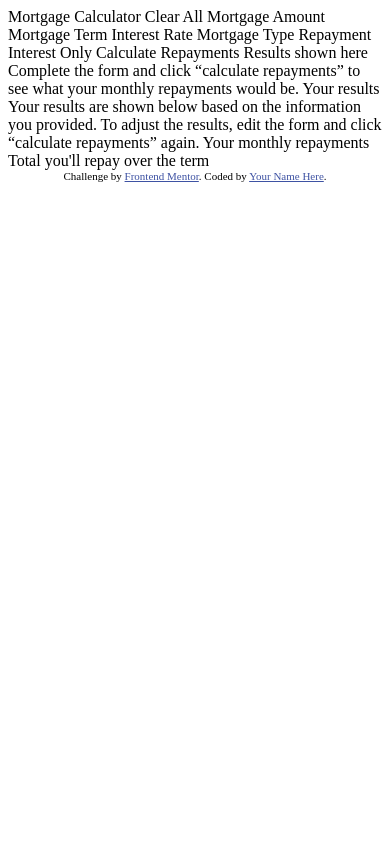
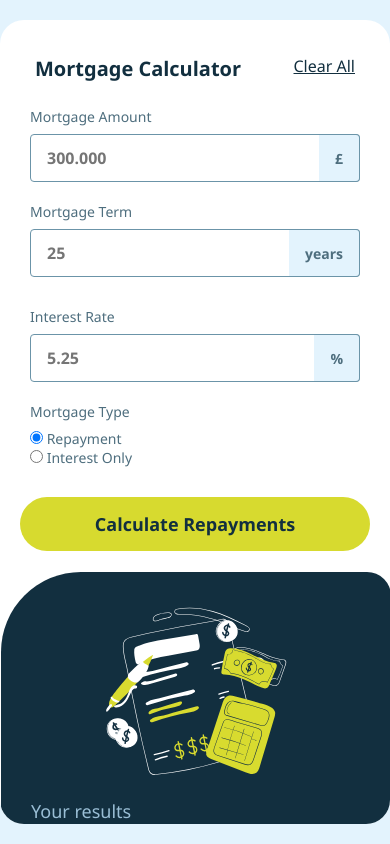
Before and after one commit to ygorhslima/frontend-mentor-exercises, a plain HTML site: page mortgage-repayment-calculator-main/index.html in a window 390 px wide. Drawn offline with Linux system fonts and the light colour scheme.

Commit message:
mais um exercício concluído com sucesso

```diff
--- a/mortgage-repayment-calculator-main/index.html
+++ b/mortgage-repayment-calculator-main/index.html
@@ -1,61 +1,92 @@
 <!DOCTYPE html>
-<html lang="en">
+<html lang="pt-br">
 <head>
   <meta charset="UTF-8">
-  <meta name="viewport" content="width=device-width, initial-scale=1.0"> <!-- displays site properly based on user's device -->
-
-  <link rel="icon" type="image/png" sizes="32x32" href="./assets/images/favicon-32x32.png">
-
-  <title>Frontend Mentor | Mortgage repayment calculator</title>
-
-  <!-- Feel free to remove these styles or customise in your own stylesheet 👍 -->
-  <style>
-    .attribution { font-size: 11px; text-align: center; }
-    .attribution a { color: hsl(228, 45%, 44%); }
-  </style>
+  <meta name="viewport" content="width=device-width, initial-scale=1.0">
+  <title>Calculadora de Hipoteca</title>
+  <link rel="stylesheet" href="style.css">
 </head>
 <body>
 
-  Mortgage Calculator
-  Clear All
+  <div class="container">
+    <!-- Seção do Formulário -->
+    <div class="container-content">
+      <div class="container-title">
+        <h1 class="title">Mortgage Calculator</h1>
+        <a href="#" class="clear-form">Clear All</a>
+      </div>
 
-  Mortgage Amount
+      <div class="container-form">
+        <form>
+          <!-- Campo: Valor da Hipoteca -->
+          <div class="form-group">
+            <label for="txt_mortgage_amount">Mortgage Amount</label>
+            <div class="input-wrapper">
+              <span class="input-adornment">£</span>
+              <input type="number" id="txt_mortgage_amount" placeholder="300.000" required>
+            </div>
+          </div>
 
-  Mortgage Term
+          <!-- Linha para agrupar Prazo e Taxa de Juros -->
+          <div class="form-row">
+            <!-- Campo: Prazo da Hipoteca -->
+            <div class="form-group">
+              <label for="txt_mortgage_term">Mortgage Term</label>
+              <div class="input-wrapper">
+                <input type="number" id="txt_mortgage_term" placeholder="25" required>
+                <span class="input-adornment">years</span>
+              </div>
+            </div>
 
-  Interest Rate
+            <!-- Campo: Taxa de Juros -->
+            <div class="form-group">
+              <label for="txt_interest_rate">Interest Rate</label>
+              <div class="input-wrapper">
+                <input type="number" id="txt_interest_rate" placeholder="5.25" required>
+                <span class="input-adornment">%</span>
+              </div>
+            </div>
+          </div>
 
-  Mortgage Type
-  Repayment
-  Interest Only
+          <!-- Campo: Tipo de Hipoteca (Radio) -->
+          <div class="form-group">
+            <label>Mortgage Type</label>
+            <div class="radio-group">
+              <div class="radio-option">
+                <input type="radio" id="repayment" name="mortgage-type" value="repayment" checked>
+                <label for="repayment">Repayment</label>
+              </div>
+              <div class="radio-option">
+                <input type="radio" id="interest-only" name="mortgage-type" value="interest-only">
+                <label for="interest-only">Interest Only</label>
+              </div>
+            </div>
+          </div>
 
-  Calculate Repayments
+          <!-- Botão de Calcular -->
+          <button class="calculate-btn" id="btn_calculate" type="submit">
+            Calculate Repayments
+          </button>
+        </form>
+      </div>
+    </div>
 
-  <!-- Empty results start -->
+    <!-- Seção de Resultados -->
+    <div class="container-result">
+      <div class="img-result-empty">
+        <img src="assets/images/illustration-empty.svg" alt="illustration-empty" class="img-empty">
+      </div>
 
-  Results shown here
+      <div class="results-content">
+        <h2>Your results</h2>
+        <p>Complete the form and click "calculate repayment" to see what monthly repayment would be</p>
+      </div>
 
-  Complete the form and click “calculate repayments” to see what
-  your monthly repayments would be.
 
-  <!-- Empty results end -->
 
-  <!-- Completed results start -->
 
-  Your results
-
-  Your results are shown below based on the information you provided.
-  To adjust the results, edit the form and click “calculate repayments” again.
-
-  Your monthly repayments
-
-  Total you'll repay over the term
-
-  <!-- Completed results end -->
-
-  <div class="attribution">
-    Challenge by <a href="https://www.frontendmentor.io?ref=challenge">Frontend Mentor</a>.
-    Coded by <a href="#">Your Name Here</a>.
+    </div>
   </div>
+  <script src="script.js"></script>
 </body>
 </html>
--- /dev/null
+++ b/mortgage-repayment-calculator-main/style.css
@@ -0,0 +1,205 @@
+:root{
+    --lime: hsl(61, 70%, 52%);
+    --red: hsl(4, 69%, 50%);
+    --white: hsl(0, 0%, 100%);
+    --slate-100: hsl(202, 86%, 94%);
+    --slate-300: hsl(203, 41%, 72%);
+    --slate-500: hsl(200, 26%, 54%);
+    --slate-700: hsl(200, 24%, 40%);
+    --slate-900: hsl(202, 55%, 16%);
+}
+
+*{
+    font-family: 'Segoe UI', Tahoma, Geneva, Verdana, sans-serif;
+    margin: 0px;
+    padding: 0px;
+    box-sizing: border-box;
+}
+
+body{
+    background-color: var(--slate-100);
+    color: var(--slate-900);
+    width: 100vw;
+    height: 100vh;
+    display: flex;
+    flex-direction: column;
+    align-items: center;
+    justify-content: center;
+}
+
+.container{
+    background-color: white;
+    padding: 0px;
+    margin: 0px;
+    border-radius: 24px;
+    display: flex;
+    flex-direction: row;
+    max-width: 900px;
+    width: 90%;
+    overflow: hidden; /* Garante que os filhos com border-radius se comportem */
+}
+
+.container .container-content{
+    display: flex;
+    flex-direction: column;
+    padding: 20px;
+    width: 50%;
+}
+
+.container-content .container-title{
+    display: flex;
+    justify-content: space-between;
+    margin: 10px;
+    padding: 5px;
+}
+.container-title .title{
+    font-size: 20px;
+}
+.container-title .clear-form{
+    text-decoration: underline;
+    color: var(--slate-900);
+    cursor: pointer;
+}
+
+.container-form form{
+    font-size: 14px;
+    display: flex;
+    flex-direction: column;
+}
+
+form .form-group{
+    display: flex;
+    flex-direction: column;
+    margin: 10px;
+}
+/* Novo container para agrupar campos lado a lado */
+.form-row {
+    display: flex;
+    gap: 20px;
+}
+
+/* Estilização dos inputs */
+.form-group label {
+    margin-bottom: 8px;
+    color: var(--slate-700);
+}
+
+.input-wrapper {
+    position: relative;
+    display: flex;
+    align-items: center;
+}
+
+.input-wrapper input {
+    width: 100%;
+    padding: 12px 16px;
+    border: 1px solid var(--slate-500);
+    border-radius: 4px;
+    font-size: 16px;
+    font-weight: bold;
+    outline: none;
+    transition: border-color 0.3s;
+}
+
+.input-wrapper input:focus {
+    border-color: var(--lime);
+}
+
+.input-adornment {
+    position: absolute;
+    right: 0;
+    height: 100%;
+    background-color: var(--slate-100);
+    color: var(--slate-700);
+    padding: 0 16px;
+    display: flex;
+    align-items: center;
+    border-top-right-radius: 4px;
+    border-bottom-right-radius: 4px;
+    border: 1px solid var(--slate-500);
+    border-left: none;
+    font-weight: bold;
+}
+
+
+/* Estilo para o botão de calcular */
+.calculate-btn {
+    background-color: var(--lime);
+    color: var(--slate-900);
+    border: none;
+    padding: 15px;
+    border-radius: 30px;
+    font-size: 18px;
+    font-weight: bold;
+    cursor: pointer;
+    margin-top: 20px;
+    transition: background-color 0.3s;
+}
+
+.calculate-btn:hover {
+    background-color: hsl(61, 70%, 62%); /* Um pouco mais claro no hover */
+}
+
+
+
+.container-result{
+    display: flex;
+    flex-direction: column;
+    align-items: center;
+    justify-content: center;
+    background-color: var(--slate-900);
+    color: white;
+    padding: 30px;
+    margin: 1px;
+    border-radius: 0 24px 24px 80px; /* Raio de borda interessante */
+    width: 50%;
+    height: 100%;
+}
+
+.container-result h2 {
+    font-size: 18px;
+    color: var(--slate-300);
+    font-weight: normal;
+    margin-bottom: 12px;
+}
+
+.monthly-repayment {
+    font-size: 48px;
+    color: var(--lime);
+    font-weight: bold;
+    margin-bottom: 20px;
+}
+
+.total-repayment-label {
+    color: var(--slate-300);
+    border-top: 1px solid var(--slate-700);
+    padding-top: 20px;
+    width: 100%;
+}
+
+.total-repayment {
+    font-size: 24px;
+    font-weight: bold;
+    margin-top: 8px;
+}
+
+@media (max-width: 820px) {
+    .container {
+        flex-direction: column;
+        width: 100%;
+        max-width: 500px;
+        margin: 20px;
+    }
+    .container .container-content, .container-result {
+        width: 100%;
+        box-sizing: border-box;
+    }
+    .container-result {
+        border-radius: 24px;
+        border-top-left-radius: 80px;
+    }
+    .form-row {
+        flex-direction: column;
+        gap: 10px;
+    }
+}
```
Also changed, not shown: mortgage-repayment-calculator-main/script.js (added, +101 -0 lines).
